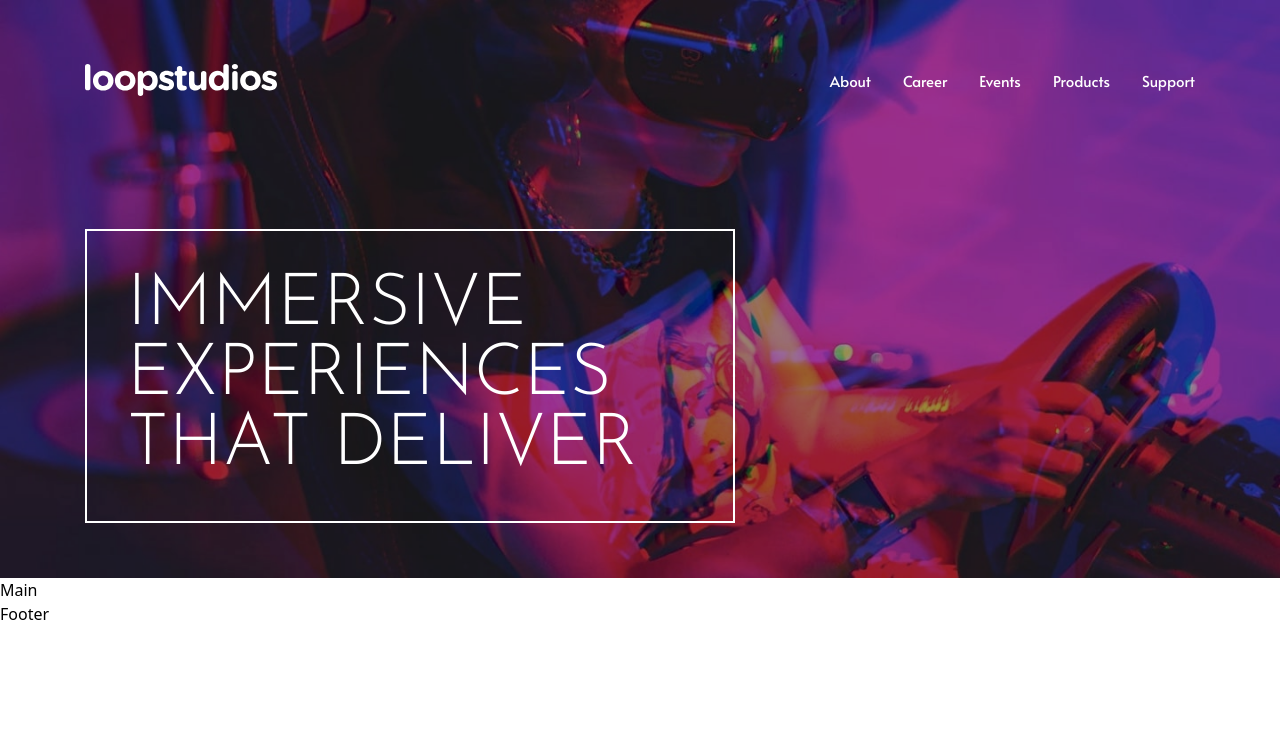
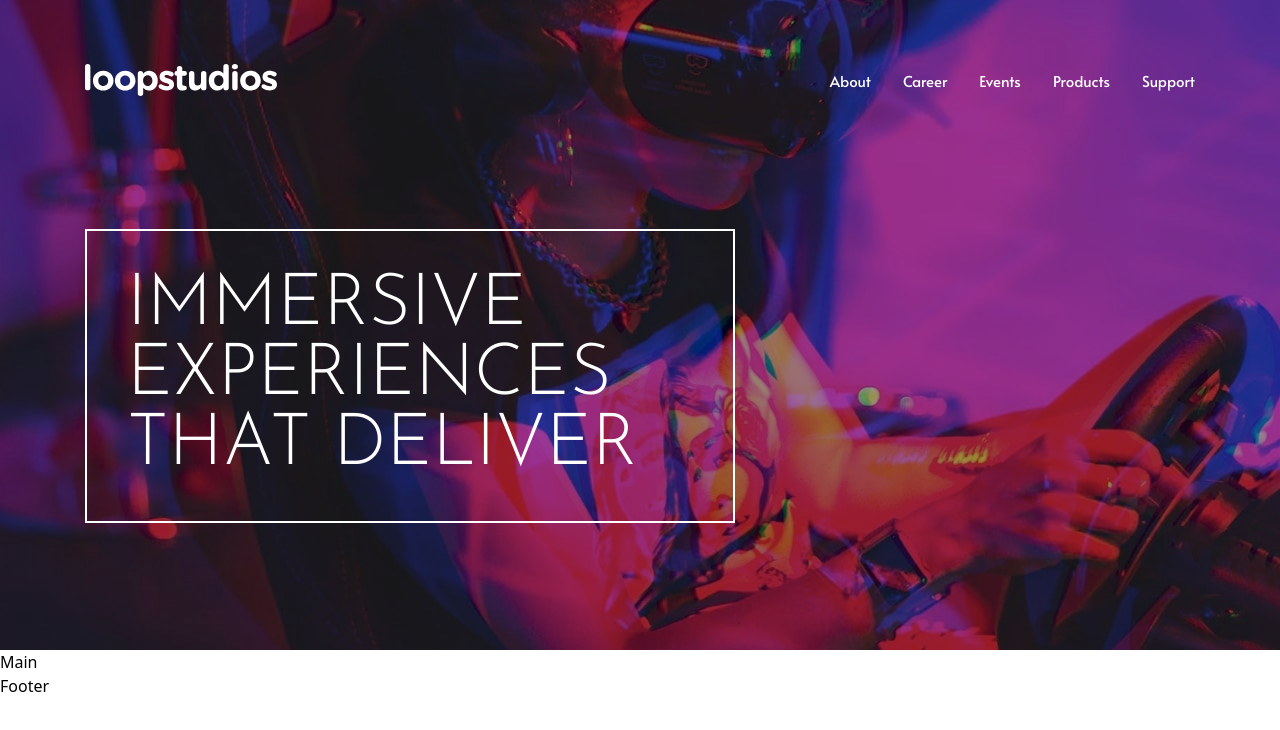
Before and after one commit to NDK1195/loopstudios-landing-page, a React (Vite) app: page / in a window 1280 px wide. Shown: the top 730 px of the page. Built offline with nearby package versions, Linux system fonts and the light colour scheme.

Commit message:
finish header

```diff
--- a/src/components/Header/Header.jsx
+++ b/src/components/Header/Header.jsx
@@ -11,27 +11,22 @@ function Header() {
   }
 
   return (
-    <header className="relative text-white">
+    <header className="bg-hero-mobile md:bg-hero-desktop relative h-[650px] bg-cover bg-center bg-no-repeat text-white">
       {/* overlay */}
       <div
         className={`${isOpenMenu ? "z-10 opacity-100" : "opacity-40"} absolute left-0 top-0 h-full w-full bg-black`}
-      ></div>
+      />
       {/* overlay */}
 
-      {/* background */}
-      <picture>
-        <source media="(min-width: 768px)" srcSet={imageHeroDesktop} />
-        <img src={imageHeroMobile} alt="image hero" className="w-full" />
-      </picture>
-      {/* background */}
+      {/* nav bar */}
+      <NavBar onClick={handleOpenMenu} isOpenMenu={isOpenMenu} />
+      {/* nav bar */}
 
       {/* content */}
-      <section className="absolute left-1/2 top-0 mx-auto w-full max-w-[1110px] -translate-x-1/2">
-        {/* nav bar */}
-        <NavBar onClick={handleOpenMenu} isOpenMenu={isOpenMenu} />
-        {/* nav bar */}
-
-        <div className="mx-6 max-w-[650px] border-2 border-white p-6 font-josefin text-[40px] font-light uppercase leading-[38px] lg:p-10 lg:text-[72px] lg:leading-[70px] xl:mx-0">
+      <section className="mx-auto max-w-[1110px]">
+        <div
+          className={`${isOpenMenu ? "z-0" : ""} relative mx-6 max-w-[650px] border-2 border-white p-6 font-josefin text-[40px] font-light uppercase leading-[38px] lg:p-10 lg:text-[72px] lg:leading-[70px] xl:mx-0`}
+        >
           Immersive experiences that deliver
         </div>
       </section>
--- a/src/components/Header/NavBar.jsx
+++ b/src/components/Header/NavBar.jsx
@@ -3,7 +3,7 @@ import iconHamburger from "../../images/icon-hamburger.svg";
 import iconClose from "../../images/icon-close.svg";
 function NavBar({ onClick, isOpenMenu }) {
   return (
-    <nav className="flex items-center justify-between px-4 pb-[167px] pt-11 lg:pb-[133px] lg:pt-16 xl:px-0">
+    <nav className="relative z-20 mx-auto flex max-w-[1110px] items-center justify-between px-4 pb-[167px] pt-11 lg:pb-[133px] lg:pt-16 xl:px-0">
       {/* logo */}
       <img src={logo} alt="logo" className="w-[144px] lg:w-[192px]" />
       {/* logo */}
@@ -16,7 +16,7 @@ function NavBar({ onClick, isOpenMenu }) {
         onClick={onClick}
       />
       <ul
-        className={`${isOpenMenu ? "flex" : "hidden"} absolute top-1/2 h-full -translate-y-1/2 flex-col gap-6 font-josefin text-2xl font-light uppercase leading-[25px]`}
+        className={`${isOpenMenu ? "flex" : "hidden"} absolute top-0 h-[650px] flex-col justify-center gap-6 font-josefin text-2xl font-light uppercase leading-[25px]`}
       >
         <li>
           <a href="#">About</a>
@@ -39,19 +39,34 @@ function NavBar({ onClick, isOpenMenu }) {
       {/* menu desktop */}
       <ul className="hidden items-center gap-8 font-alata text-[15px] leading-[25px] lg:flex">
         <li>
-          <a href="#">About</a>
+          <a href="#" className="group transition-all">
+            About
+            <span className="mx-auto hidden h-[2px] w-6 bg-white transition-all group-hover:block"></span>
+          </a>
         </li>
         <li>
-          <a href="#">Career</a>
+          <a href="#" className="group transition-all">
+            Career
+            <span className="mx-auto hidden h-[2px] w-6 bg-white transition-all group-hover:block"></span>
+          </a>
         </li>
         <li>
-          <a href="#">Events</a>
+          <a href="#" className="group transition-all">
+            Events
+            <span className="mx-auto hidden h-[2px] w-6 bg-white transition-all group-hover:block"></span>
+          </a>
         </li>
         <li>
-          <a href="#">Products</a>
+          <a href="#" className="group transition-all">
+            Products
+            <span className="mx-auto hidden h-[2px] w-6 bg-white transition-all group-hover:block"></span>
+          </a>
         </li>
         <li>
-          <a href="#">Support</a>
+          <a href="#" className="group transition-all">
+            Support
+            <span className="mx-auto hidden h-[2px] w-6 bg-white transition-all group-hover:block"></span>
+          </a>
         </li>
       </ul>
       {/* menu desktop */}
--- a/tailwind.config.js
+++ b/tailwind.config.js
@@ -11,6 +11,10 @@ export default {
         "dark-gray": "hsl(0, 0%, 55%)",
         "very-dark-gray": "hsl(0, 0%, 41%)",
       },
+      backgroundImage: {
+        "hero-desktop": "url('./src/images/desktop/image-hero.jpg')",
+        "hero-mobile": "url('./src/images/mobile/image-hero.jpg')",
+      },
     },
   },
   plugins: [],
```
